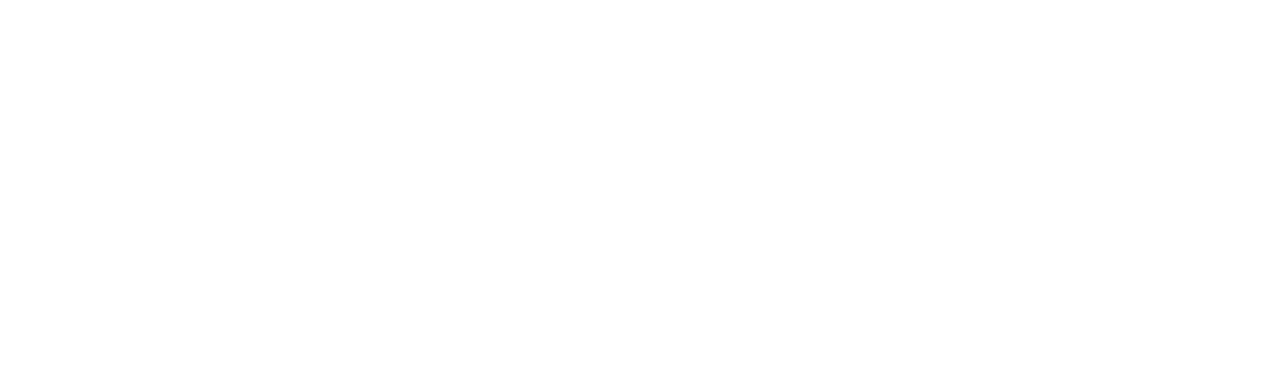
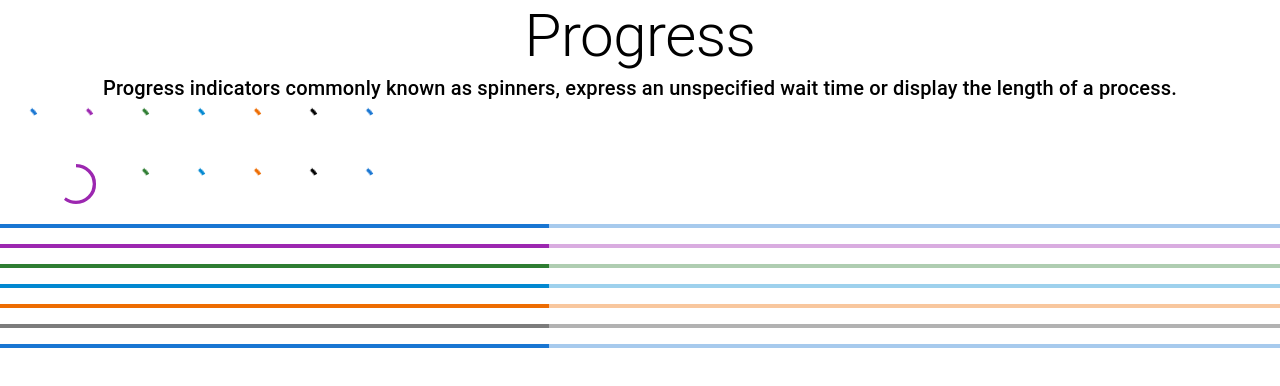
Before and after one commit to antony-mpokket/mui_tutorial, a React (Create React App) app: page /progress in a window 1280 px wide. Before the commit this address had no page. Shown: the top 386 px of the page. Built offline with nearby package versions, Linux system fonts and the light colour scheme.

Commit message:
MuiProgress

```diff
--- /dev/null
+++ b/src/components/MuiProgress.tsx
@@ -0,0 +1,49 @@
+import React from "react";
+import Typography from "@mui/material/Typography";
+import LinearProgress from "@mui/material/LinearProgress";
+import CircularProgress from "@mui/material/CircularProgress";
+import Stack from "@mui/material/Stack";
+
+
+const MuiProgress = () => {
+  return (
+    <>
+      <Typography variant="h2">Progress</Typography>
+      <Typography variant="h6">
+        Progress indicators commonly known as spinners, express an unspecified
+        wait time or display the length of a process.
+      </Typography>
+      <Stack spacing={2} direction="row">
+        <CircularProgress />
+        <CircularProgress color="secondary" />
+        <CircularProgress color="success" />
+        <CircularProgress color="info" />
+        <CircularProgress color="warning" />
+        <CircularProgress color="inherit" />
+        <CircularProgress color="primary" />
+      </Stack>
+      <br />
+      <Stack spacing={2} direction="row">
+        <CircularProgress thickness={10}/>
+        <CircularProgress color="secondary" variant="determinate" value={60} />
+        <CircularProgress color="success" />
+        <CircularProgress color="info" />
+        <CircularProgress color="warning" />
+        <CircularProgress color="inherit" />
+        <CircularProgress color="primary" />
+      </Stack>
+      <br />
+      <Stack spacing={2} direction="column">
+        <LinearProgress />
+        <LinearProgress color="secondary" />
+        <LinearProgress color="success" />
+        <LinearProgress color="info" />
+        <LinearProgress color="warning" />
+        <LinearProgress color="inherit" />
+        <LinearProgress color="primary" />
+      </Stack>
+    </>
+  );
+};
+
+export default MuiProgress;
--- a/src/components/Routes.jsx
+++ b/src/components/Routes.jsx
@@ -34,6 +34,7 @@
 import MuiAlert from "./MuiAlert";
 import MuiSnackbar from "./MuiSnackbar";
 import MuiDialog from "./MuiDialog";
+import MuiProgress from "./MuiProgress";
 
 
 
@@ -70,6 +71,7 @@
         <Route path="/alert" element={<MuiAlert />} />
         <Route path="/snackbar" element={<MuiSnackbar />} />
         <Route path="/dialog" element={<MuiDialog />} />
+        <Route path="/progress" element={<MuiProgress />} />
       </Routes>
     </Router>
   );
```
